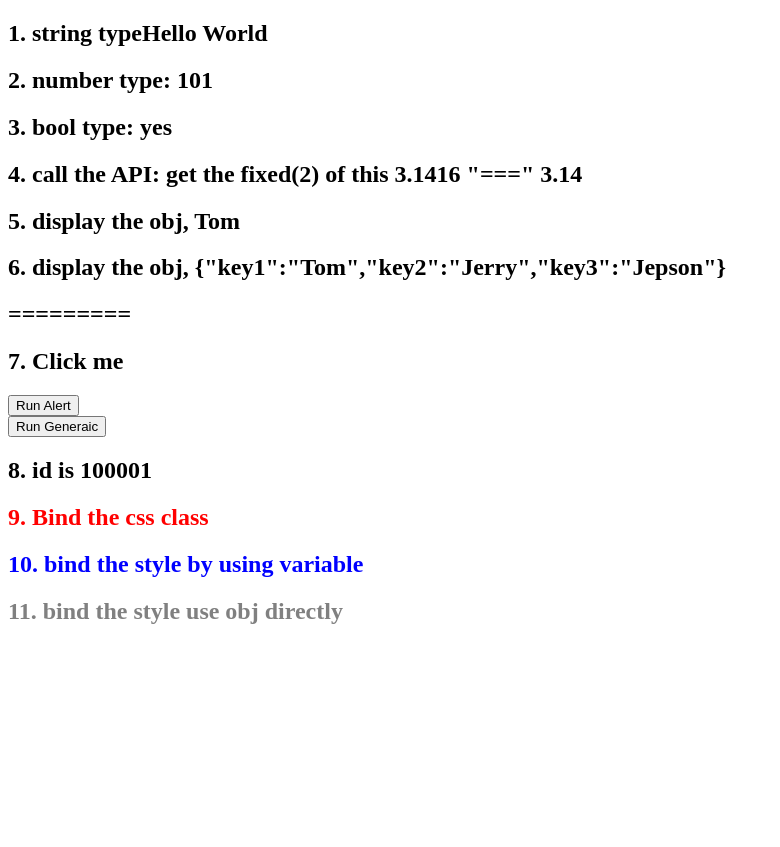
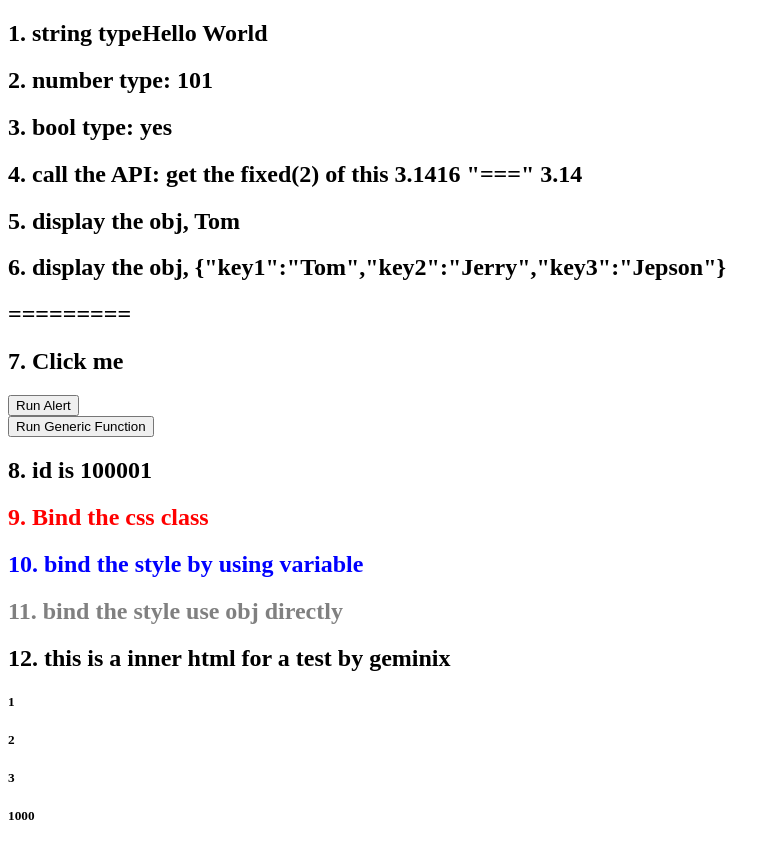
Before and after one commit to zeroput/react-demo, a React (Vite) app: page / in a window 1280 px wide. Shown: the whole page, without its empty margins (0-780 px from the left). Before the commit the page ends 800 px from the top, so only its background shows below. Built offline with nearby package versions, Linux system fonts and the light colour scheme.

Commit message:
use inner html and map function in react

```diff
--- a/src/App.tsx
+++ b/src/App.tsx
@@ -32,6 +32,14 @@ function App() {
   var classBind = 'test'
   let my_style = {color : 'blue'}
 
+  let innerHtmlStr = `
+  <section>
+  <h1>12. this is a inner html for a test by geminix</h1>
+  </section>
+  `
+
+  // use iter to iter the element, like v-for in vue.js
+  const my_arr_test = [1,2,3,1000]
 
   return (
     <>
@@ -46,13 +54,25 @@ function App() {
         <h2 onClick={myFn}>7. Click me</h2>
         <button onClick={ (e)=>fnWithParams(3333, e) }>Run Alert</button>
         <br/>
-        <button  onClick={ ()=>myFnGeric(5555) }>Run Generaic</button>
+        <button  onClick={ ()=>myFnGeric(5555) }>Run Generic Function</button>
         <h2 id={idBind}>
           8. id is {idBind}
         </h2>
         <h2 className={classBind}>9. Bind the css class </h2>
         <h2 style={my_style}>10. bind the style by using variable</h2>
         <h2 style={{color : 'grey'}}>11. bind the style use obj directly</h2>
+        <div dangerouslySetInnerHTML={{__html : innerHtmlStr}}></div>
+        {/* this will iter the number array by using arr.map() function */}
+        <div id='test the iter'>
+          {
+            my_arr_test.map(ele => {
+              return  <div id={ele.toString()} key={ele}>
+                      <h5>{ele}</h5>
+                    </div>
+            })
+          }
+        </div>
+
       </div>
     </>
   )
```
